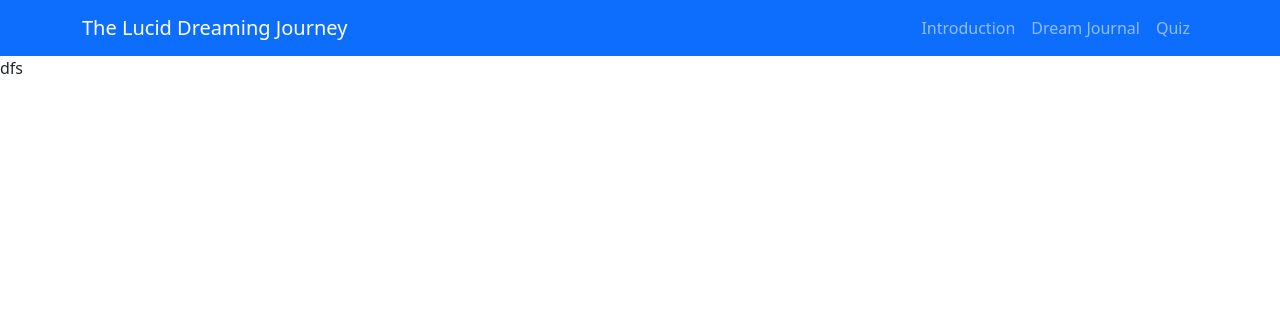
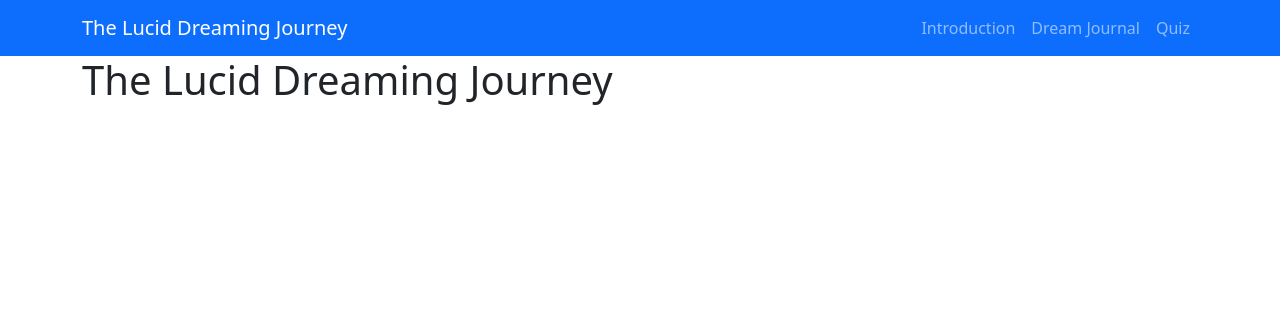
Before and after one commit to RayanEreteo/CS50_Final_Project_TheLucidDreamingJourney, a Flask app: page / in a window 1280 px wide. Shown: the top 316 px of the page. Run offline with Flask 3, Linux system fonts and the light colour scheme.

Commit message:
Added H1 Title

```diff
--- a/templates/index.html
+++ b/templates/index.html
@@ -5,5 +5,7 @@
 {% endblock %}
 
 {% block main %}
-    dfs
+    <div class="container index-page">
+        <h1>The Lucid Dreaming Journey</h1>
+    </div>
 {% endblock %}
```
